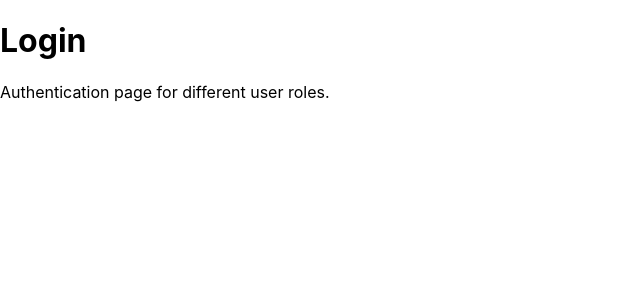
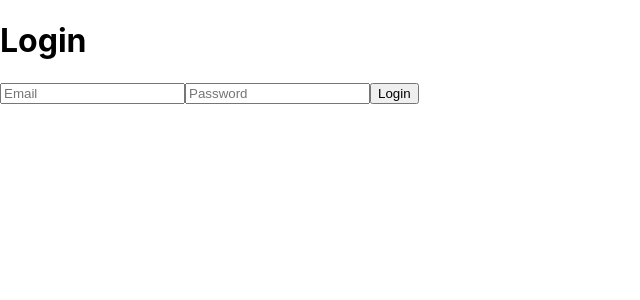
Before and after one commit to pjavadi84/healthcare-management-system, a React (Create React App) app: page /login in a window 1280 px wide. Shown: the top 300 px of the page, without its empty margins (0-640 px from the left). Built offline with nearby package versions, Linux system fonts and the light colour scheme.

Commit message:
impolemented basic auth for registration and login

```diff
--- a/src/App.tsx
+++ b/src/App.tsx
@@ -2,7 +2,8 @@ import React from 'react';
 import { BrowserRouter as Router, Route, Routes } from 'react-router-dom';
 import AppointmentScheduler  from './components/AppointmentScheduler';
 import Dashboard from './components/Dashboard'
-import Login from './components/Login'
+import Login from './components/authentication/Login'
+
 
 
 function App() {
--- a/src/components/Login.tsx
+++ /dev/null
@@ -1,12 +0,0 @@
-import React from 'react';
-
-const Login: React.FC = () => {
-  return (
-    <div>
-      <h1>Login</h1>
-      <p>Authentication page for different user roles.</p>
-    </div>
-  );
-}
-
-export default Login;
--- /dev/null
+++ b/src/components/authentication/Login.tsx
@@ -0,0 +1,37 @@
+import React, { useState } from 'react';
+
+const Login: React.FC = () => {
+  const [email, setEmail] = useState('');
+  const [password, setPassword] = useState('');
+
+  const handleSubmit = (e: React.FormEvent) => {
+    e.preventDefault();
+    // Mock login logic
+    console.log('Logged in:', { email, password });
+  };
+
+  return (
+    <div>
+      <h1>Login</h1>
+      <form onSubmit={handleSubmit}>
+        <input
+          type="email"
+          placeholder="Email"
+          value={email}
+          onChange={(e) => setEmail(e.target.value)}
+          required
+        />
+        <input
+          type="password"
+          placeholder="Password"
+          value={password}
+          onChange={(e) => setPassword(e.target.value)}
+          required
+        />
+        <button type="submit">Login</button>
+      </form>
+    </div>
+  );
+};
+
+export default Login;
```
Also changed, not shown: src/components/authentication/Register.tsx (added, +51 -0 lines).
